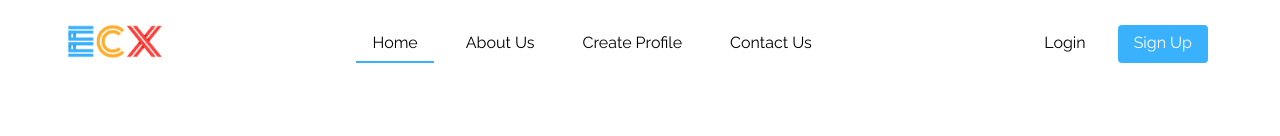
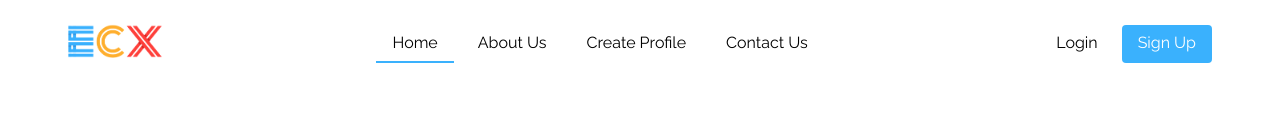
Before and after one commit to adelakuntobi/admissions-portal, a plain HTML site: page index.html in a window 1280 px wide. Shown: the top 136 px of the page. Drawn offline with Linux system fonts and the light colour scheme.

Commit message:
Update header-nav.css

```diff
--- a/assets/css/header-nav.css
+++ b/assets/css/header-nav.css
@@ -29,7 +29,7 @@ nav ul{
   display: flex;
 }
 nav ul li{
-  margin: auto .5rem;
+  margin: auto .25rem;
   list-style: none;
 }
 nav ul a{
```
